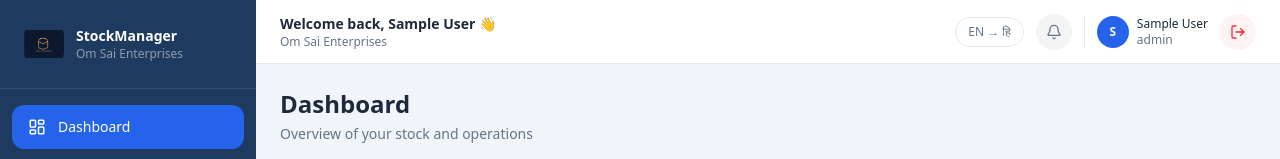
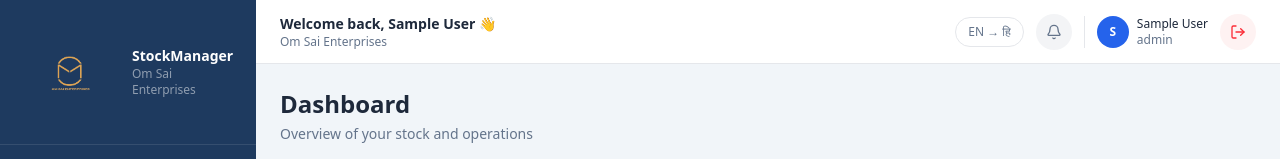
Before and after one commit to aasthak-collab/Stock-Manager-final, a Next.js app in the folder frontend/: page / in a window 1280 px wide. Shown: the top 159 px of the page. Built offline with nearby package versions, Linux system fonts and the light colour scheme; no server answers; sample sign-in values are in the browser's storage.

Commit message:
updated logo frontend

```diff
--- a/frontend/app/components/Sidebar.tsx
+++ b/frontend/app/components/Sidebar.tsx
@@ -55,7 +55,7 @@ export default function Sidebar() {
           <img
             src="/logo.png"
             alt="Om Sai Enterprises"
-            className="w-10 h-10 rounded-xl object-contain"
+            className="w-24 h-24 object-contain"
           />
           <div>
             <h1 className="text-white text-sm font-bold">{t("appName")}</h1>
--- a/frontend/app/login/page.tsx
+++ b/frontend/app/login/page.tsx
@@ -44,7 +44,7 @@ export default function LoginPage() {
         <img
   src="/logo.png"
   alt="Om Sai Enterprises"
-  className="w-20 h-20 object-contain"
+  className="w-40 h-40 object-contain"
 />
 
         <div className="text-center">
```
Also changed, not shown: frontend/public/logo.png, 1 other file (tests, documents, lock files or other folders).
